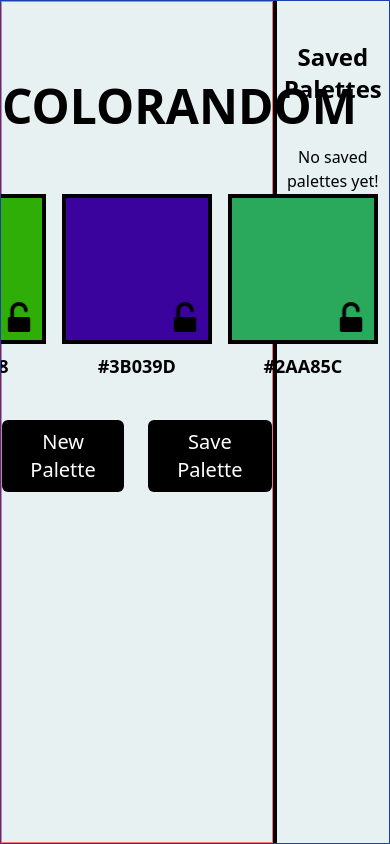
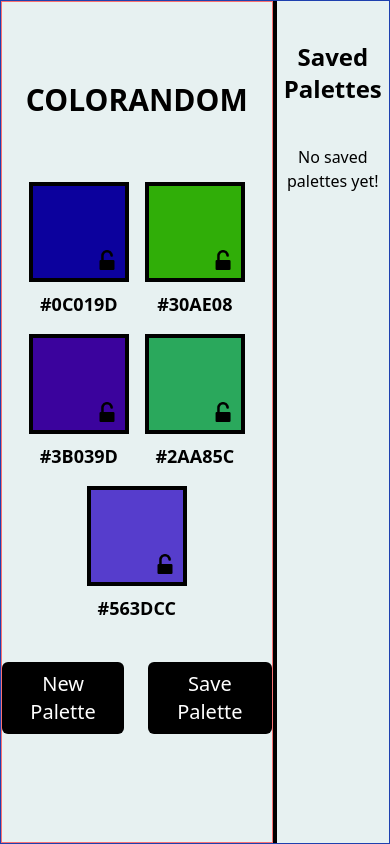
Before and after one commit to Jesusborjas006/coloRandom, a React (Vite) app: page / in a window 390 px wide. Built offline with nearby package versions, Linux system fonts and the light colour scheme.

Commit message:
Adjust size for card color section

```diff
--- a/src/components/CardColors.tsx
+++ b/src/components/CardColors.tsx
@@ -18,14 +18,13 @@ export const CardColors = ({
   const cardElements = hexCodes.map((card) => (
     <div key={card.id}>
       <div
-        className="h-[150px] w-[150px] border-4 border-black relative"
+        className="h-[100px] w-[100px] sm:h-[150px] sm:w-[150px] border-4 border-black relative"
         style={{ backgroundColor: `#${card.color}` }}
       >
         <img
-          className=" absolute bottom-2 right-2 cursor-pointer"
+          className=" absolute bottom-2 right-2 cursor-pointer w-[20px] sm:w-[30px]"
           src={card.isLocked ? lockIcon : unlockedIcon}
           alt="lock icon"
-          width={30}
           onClick={() => handleToggle(card.id)}
         />
       </div>
@@ -36,7 +35,7 @@ export const CardColors = ({
 
   return (
     <>
-      <section className="flex justify-center gap-x-4 mt-16">
+      <section className="flex flex-wrap justify-center gap-4 mt-16">
         {cardElements}
       </section>
       <div className="flex justify-center gap-x-6">
--- a/src/components/Title.tsx
+++ b/src/components/Title.tsx
@@ -1,7 +1,9 @@
 import React from "react";
 
 const Title = React.memo(() => {
-  return <h1 className="font-extrabold text-5xl mt-20">COLORANDOM</h1>;
+  return (
+    <h1 className="font-extrabold text-3xl md:text-5xl mt-20">COLORANDOM</h1>
+  );
 });
 
 export default Title;
```
